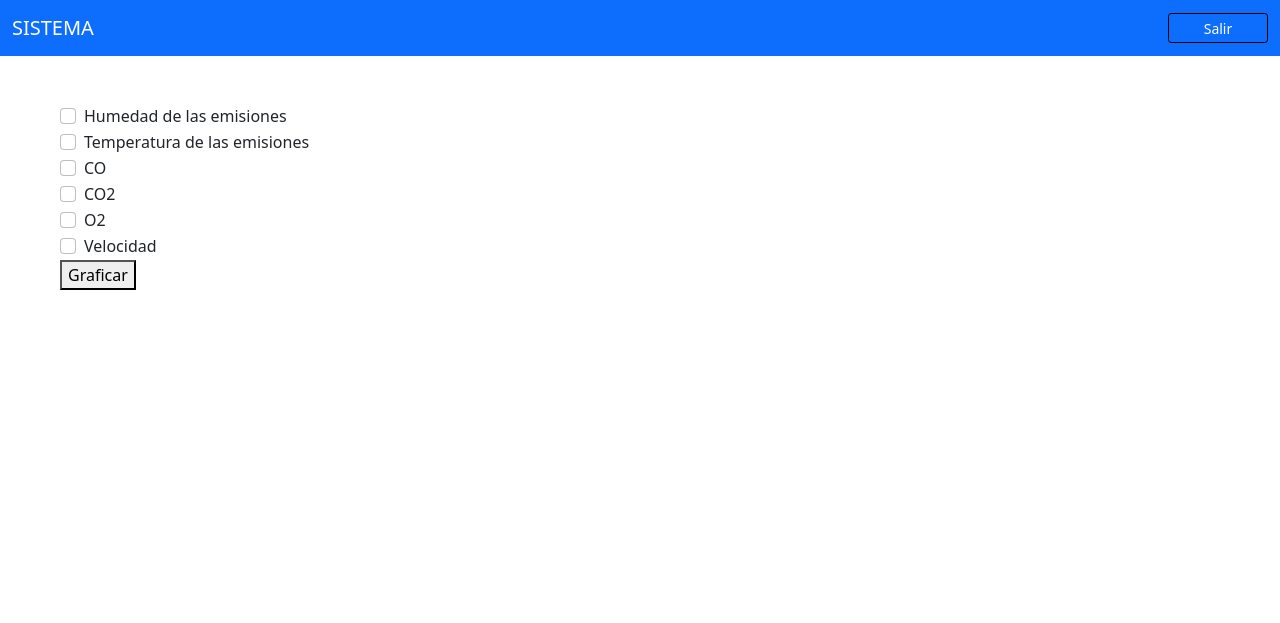
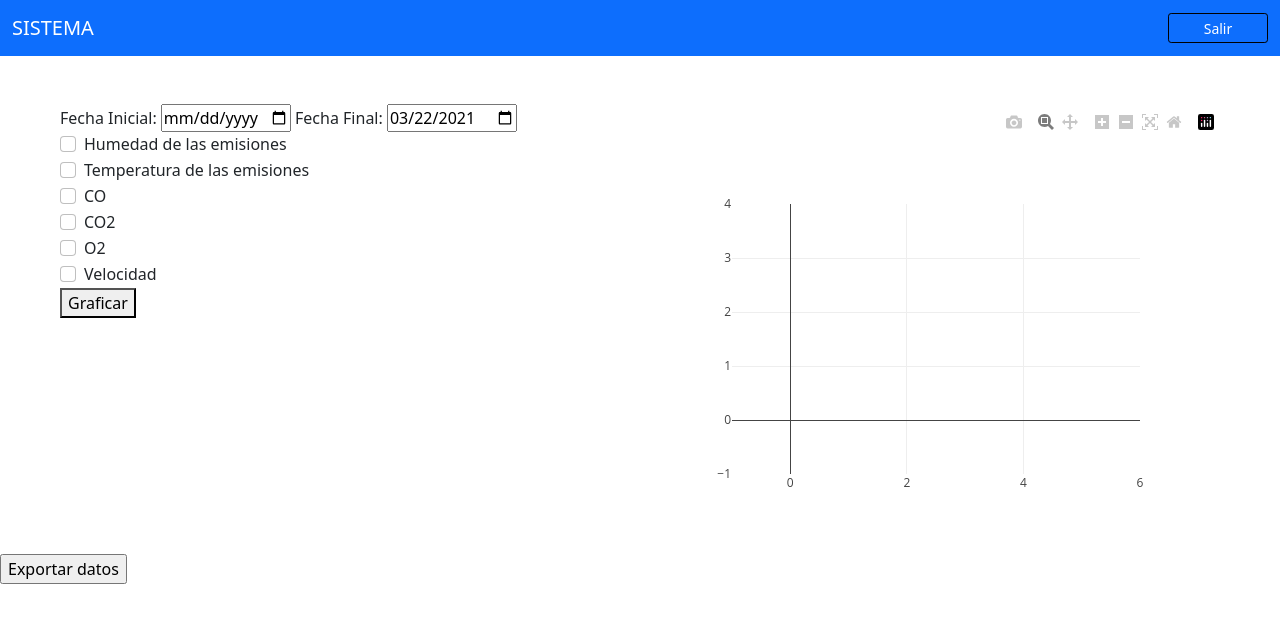
Before and after one commit to oixgres/HCarbono, a PHP site: page /codes/php/userPage.php in a window 1280 px wide. Shown: the top 623 px of the page. Run offline with PHP 8.4, Linux system fonts and the light colour scheme; the visitor is signed in with stand-in values (Sample User, id 1); data that the repository does not hold is empty; some libraries are stand-ins or nearby versions.

Commit message:
Ya se pueden filtrar las fechas para la grafica y se puede descargar un csv de la tabla

```diff
--- a/SistemaEmisiones/codes/html/userPage.html
+++ b/SistemaEmisiones/codes/html/userPage.html
@@ -123,7 +123,7 @@
 
         data.push(fullData[0]);
 
-        Plotly.newPlot('grafico', fullData);
+        Plotly.newPlot('grafico', []);
       }
 
     </script>
--- a/SistemaEmisiones/codes/php/userPage.php
+++ b/SistemaEmisiones/codes/php/userPage.php
@@ -71,8 +71,31 @@
 
     <div class="row mt-5 mx-5">
       <div class="col">
+        <!-- Calendario -->
+        <!-- Fecha inicial -->
+        <label for="startDate">Fecha Inicial: </label>
+        <input
+          type="date"
+          id="startDate"
+          value="<?php echo $date[0]; ?>"
+          min="<?php echo $date[0]; ?>"
+          max="<?php echo date('Y-m-d'); ?>"
+          class="myDate"
+        >
+
+        <!-- Fecha final -->
+        <label for="endDate">Fecha Final: </label>
+        <input
+          type="date"
+          id="endDate"
+          value="<?php echo date('Y-m-d'); ?>"
+          min="<?php echo $date[0]; ?>"
+          max="<?php echo date('Y-m-d'); ?>"
+          class="myDate"
+        >
+
         <!-- Lista de checkbox -->
-        <form class="" action="" method="post">
+        <div class="">
           <div class="form-check">
             <input class="form-check-input" type="checkbox" value="" name="graph[]" id="hum">
             <label class="form-check-label" for="hum">Humedad de las emisiones</label>
@@ -102,14 +125,20 @@
             <input class="form-check-input" type="checkbox" value="" name="graph[]" id="vel">
             <label class="form-check-label" for="vel">Velocidad</label>
           </div>
-        </form>
-
+        </div>
         <button class="showGraphic" name="submitGraph">Graficar</button>
       </div>
 
       <div class="col">
         <div id="grafico"></div>
       </div>
+    </div>
+
+    <div class="row">
+      <form action="export.php" method="post">
+        <input type="submit" name="export" value="Exportar datos">
+
+      </form>
     </div>
 
     <script type="text/javascript">
@@ -127,9 +156,13 @@
 
       document.querySelector(".showGraphic").addEventListener("click",showGraphic);
       var checks = document.getElementsByClassName('form-check-input');
+      Plotly.newPlot('grafico', []);
 
       function showGraphic()
       {
+        var edDate = document.getElementById('endDate').value;
+        var stDate = document.getElementById('startDate').value;
+
         axisX = createJSString('<?php echo $dataX ?>');
         axisY1 = createJSString('<?php echo $traceHum ?>');
         axisY2 = createJSString('<?php echo $traceTem ?>');
@@ -137,6 +170,22 @@
         axisY4 = createJSString('<?php echo $traceCO2 ?>');
         axisY5 = createJSString('<?php echo $traceO2 ?>');
         axisY6 = createJSString('<?php echo $traceVel ?>');
+
+        /* Funcion para seleccionar unicamente los datos de fecha por el usuario */
+        for(var i = 0; i < axisX.length; i++)
+        {
+          if(axisX[i] < stDate)
+          {
+            axisX.splice(i, 1);
+            i--;
+          }
+          else
+            if(axisX[i] > edDate)
+            {
+              axisX.splice(i, 1);
+              i--;
+            }
+        }
 
         var data1 = {
           x: axisX,
@@ -184,10 +233,11 @@
         var data = [];
         var i = 0;
 
-
+        /* Funcion para solo mostrar los datos seleccionados por el usuario */
         <?php for($i = 0; $i <= count($row); $i++): ?>
           <?php if(!empty($row[$i])): ?>
-                  if(checks[i].checked === true){
+                  if(checks[i].checked === true)
+                  {
                     data.push(fullData[i]);
                   }
           <?php endif; ?>
--- /dev/null
+++ b/documents/tables/data.csv
@@ -0,0 +1,4 @@
+Fecha,Humedad,Temperatura,CO,CO2,O2,Velocidad
+2020-07-07,15,45,90,4,46,2
+2021-03-18,25,50,30,12,14,100
+2021-03-20,30,40,20,50,10,120
```
Also changed, not shown: SistemaEmisiones/codes/php/export.php (added, +27 -0 lines).
